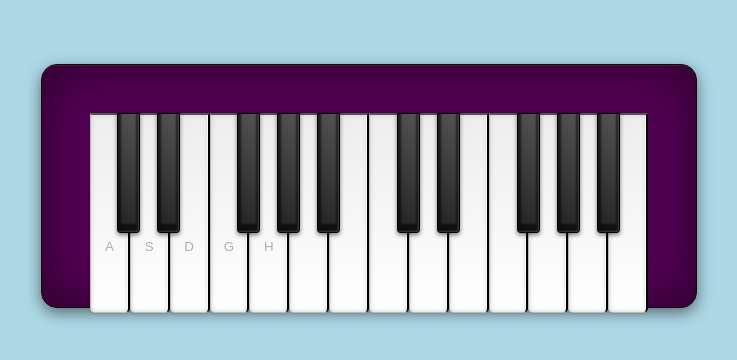
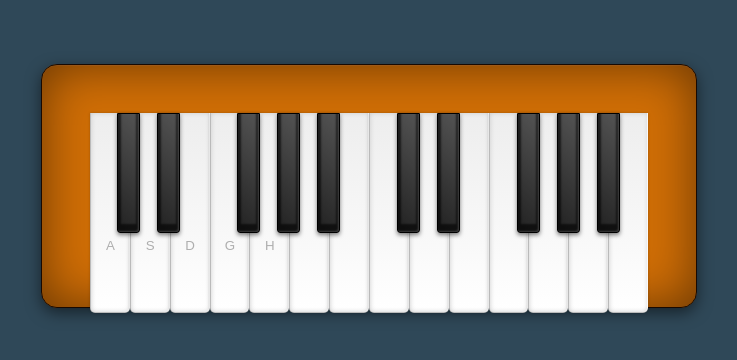
Before and after one commit to Jay-snow/react-tone-piano, a React (Create React App) app: page / in a window 1280 px wide. Shown: the part 214-574 px from the top of the page, without its empty margins (271-1008 px from the left). Built offline with nearby package versions, Linux system fonts and the light colour scheme.

Commit message:
Touched up colors

```diff
--- a/src/App.css
+++ b/src/App.css
@@ -9,9 +9,13 @@ html {
 }
 
 :root {
-  --keyboard: hsl(300, 100%, 16%);
+  /* --keyboard: hsl(300, 100%, 16%);
+  --keyboard-shadow: hsla(19, 50%, 66%, 0.2);
+  --keyboard-border: hsl(20, 91%, 5%); */
+  --keyboard: hsl(31, 94%, 42%);
   --keyboard-shadow: hsla(19, 50%, 66%, 0.2);
   --keyboard-border: hsl(20, 91%, 5%);
+
   --black-10: hsla(0, 0%, 0%, 0.1);
   --black-20: hsla(0, 0%, 0%, 0.2);
   --black-30: hsla(0, 0%, 0%, 0.3);
@@ -29,7 +33,7 @@ html {
 }
 
 body {
-  background-color: lightblue;
+  background-color: #2F4858;
 }
 
 
@@ -55,11 +59,8 @@ body {
 }
 
 .white-key {
-  /* background-color: white;
 
-  border: 1px solid black;
-  box-shadow: 3px 3px 3px black;
-  border-radius: 0px 0 6px 6px; */
+  border: 0;
   width: 3.5rem;
   height: 12.5rem;
   border-left: 1px solid hsl(0, 0%, 73%);
```
